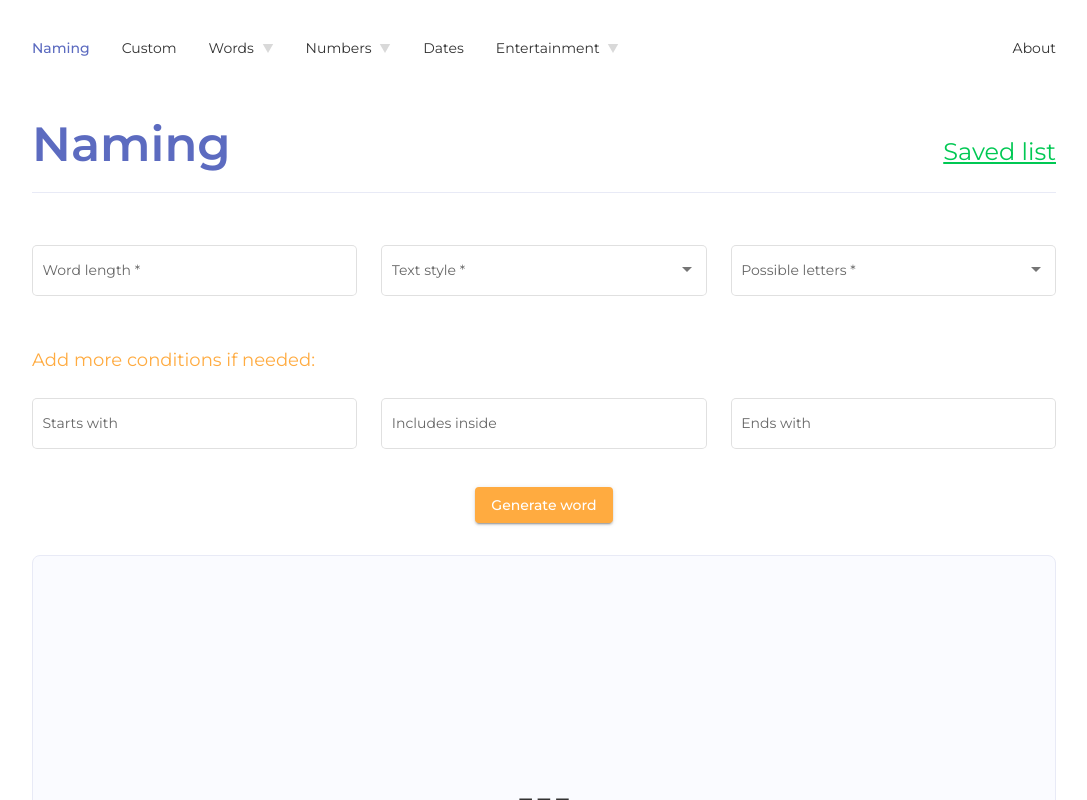
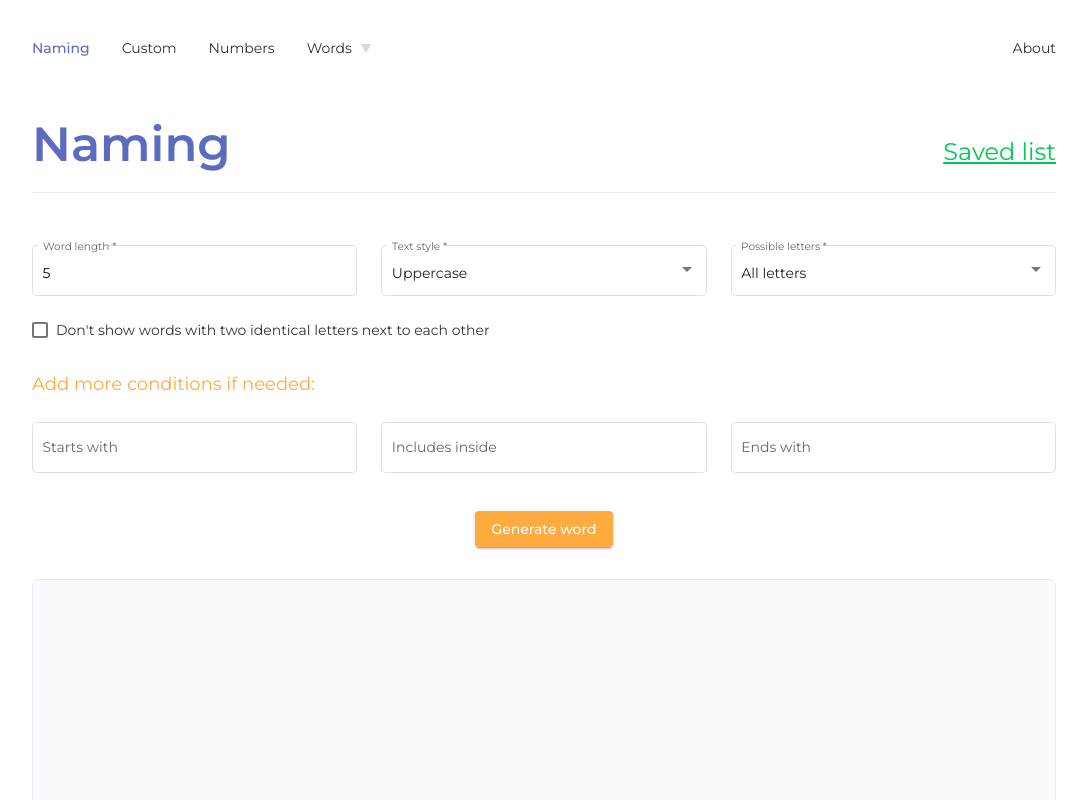
Before and after one commit to zoroMari/randomizer, an Angular app: page /naming in a window 1280 px wide. Shown: the top 800 px of the page, without its empty margins (96-1183 px from the left). Built offline with nearby package versions, Linux system fonts and the light colour scheme.

Commit message:
finished everything needed before creating the logic of filter

```diff
--- a/src/app/material.module.ts
+++ b/src/app/material.module.ts
@@ -4,19 +4,21 @@ import {MatButtonModule} from '@angular/material/button';
 import {MatFormFieldModule} from '@angular/material/form-field';
 import {MatSelectModule} from '@angular/material/select';
 import {MatInputModule} from '@angular/material/input';
-
+import {MatCheckboxModule} from '@angular/material/checkbox';
 @NgModule({
   imports: [
     MatButtonModule,
     MatFormFieldModule,
     MatSelectModule,
     MatInputModule,
+    MatCheckboxModule,
   ],
   exports: [
     MatButtonModule,
     MatFormFieldModule,
     MatSelectModule,
     MatInputModule,
+    MatCheckboxModule,
   ]
 })
 export class MaterialModule {
--- a/src/app/navigation/navigation.component.html
+++ b/src/app/navigation/navigation.component.html
@@ -5,34 +5,38 @@
         Naming
       </a>
     </li>
+
     <li>
       <a>
         Custom
       </a>
     </li>
+
+    <li>
+      <a>
+        Numbers
+      </a>
+    </li>
+
     <li>
       <a>
         Words
         <img src="../../assets/arrow.svg" alt="arrow">
       </a>
     </li>
-    <li>
-      <a>
-        Numbers
-        <img src="../../assets/arrow.svg" alt="arrow">
-      </a>
-    </li>
-    <li>
+
+    <!-- <li>
       <a>
         Dates
       </a>
     </li>
+
     <li>
       <a>
         Entertainment
         <img src="../../assets/arrow.svg" alt="arrow">
       </a>
-    </li>
+    </li> -->
   </ul>
 
   <ul class="menu__list menu__list_right">
--- a/src/app/pages/naming/naming-component.html
+++ b/src/app/pages/naming/naming-component.html
@@ -1,6 +1,6 @@
 <app-title title="Naming"></app-title>
 
-<form [formGroup]="form">
+<form [formGroup]="form" (submit)="handleGenerateWord()">
   <div class="formLine formLine_1">
     <mat-form-field appearance="outline">
       <mat-label>Word length</mat-label>
@@ -12,7 +12,7 @@
       <mat-select formControlName="style">
         <mat-option
           *ngFor="let style of styleList"
-          value="style"
+          [value]="style"
         >
           {{ style }}
         </mat-option>
@@ -27,13 +27,17 @@
       >
         <mat-option
           *ngFor="let letter of letterList"
-          value="letter"
+          [value]="letter"
         >
           {{ letter }}
         </mat-option>
       </mat-select>
     </mat-form-field>
   </div>
+
+  <section class="checkboxLine">
+    <mat-checkbox class="checkbox">Don't show words with two identical letters next to each other</mat-checkbox>
+  </section>
 
   <div class="moreConditions">
     <p class="title">Add more conditions if needed:</p>
@@ -66,4 +70,4 @@
   </button>
 </form>
 
-<app-word-generated></app-word-generated>
+<app-word-generated [wordGenerated]="wordGenerated"></app-word-generated>
--- a/src/app/pages/naming/naming-component.sass
+++ b/src/app/pages/naming/naming-component.sass
@@ -20,6 +20,13 @@ form
       &:not(:last-of-type)
         margin-right: $medium-spacing
 
+  .checkboxLine
+    display: flex
+    width: 100%
+
+    .checkbox
+      color: $black-color
+
   .moreConditions
     display: flex
     width: 100%
--- a/src/app/pages/naming/naming-component.ts
+++ b/src/app/pages/naming/naming-component.ts
@@ -1,5 +1,6 @@
 import { Component, OnInit } from "@angular/core";
 import { FormControl, FormGroup, NgForm, Validators } from "@angular/forms";
+import { FilterService } from "src/app/shared/services/filter.service";
 
 @Component({
   selector: 'app-naming',
@@ -7,22 +8,32 @@ import { FormControl, FormGroup, NgForm, Validators } from "@angular/forms";
   styleUrls: ['./naming-component.sass'],
 })
 export class NamingComponent implements OnInit {
-  public letterList: string[] = ['a', 'b', 'c'];
-  public styleList: string[] = ['capital', 'fisrt capital', 'normal'];
+  public letterList!: string[];
+  public styleList!: string[];
   public form!: FormGroup;
+  public wordGenerated: string = '---';
+
+  constructor(private _filterService: FilterService) {}
 
   ngOnInit() {
+    this.letterList = this._filterService.letterList;
+    this.styleList = this._filterService.testStyle;
     this._formInitialization();
   }
 
   private _formInitialization() {
     this.form = new FormGroup({
-      length: new FormControl('', Validators.required),
+      length: new FormControl('5', Validators.required),
       style: new FormControl(this.styleList[0], Validators.required),
-      letters: new FormControl('', Validators.required),
+      letters: new FormControl([this.letterList[0]], Validators.required),
       starts: new FormControl(''),
       includes: new FormControl(''),
       ends: new FormControl(''),
     })
   }
+
+  public handleGenerateWord() {
+
+    this.wordGenerated = 'New word'
+  }
 }
--- /dev/null
+++ b/src/app/shared/services/filter.service.ts
@@ -0,0 +1,52 @@
+import { Injectable } from "@angular/core";
+
+@Injectable({
+  providedIn: 'root',
+})
+export class FilterService {
+  private _letterList: string[] = [
+    'All letters',
+    'Only vowels',
+    'Only consonants',
+    'A',
+    'B',
+    'C',
+    'D',
+    'E',
+    'F',
+    'G',
+    'H',
+    'I',
+    'J',
+    'K',
+    'L',
+    'M',
+    'N',
+    'O',
+    'P',
+    'Q',
+    'R',
+    'S',
+    'T',
+    'U',
+    'V',
+    'W',
+    'X',
+    'Y',
+    'Z',
+  ];
+
+  private _testStyle: string[] =[
+    'Uppercase',
+    'Lowercase',
+    'Capitalize',
+  ]
+
+  get letterList() {
+    return this._letterList;
+  }
+
+  get testStyle() {
+    return this._testStyle;
+  }
+}
--- a/src/app/word-generated/word-generated.component.html
+++ b/src/app/word-generated/word-generated.component.html
@@ -1,3 +1,3 @@
 <section class="wordSection">
-  <p class="wordSection__text">---</p>
+  <p class="wordSection__text">{{ wordGenerated }}</p>
 </section>
--- a/src/app/word-generated/word-generated.component.ts
+++ b/src/app/word-generated/word-generated.component.ts
@@ -1,4 +1,4 @@
-import { Component, OnInit } from '@angular/core';
+import { Component, Input, OnInit } from '@angular/core';
 
 @Component({
   selector: 'app-word-generated',
@@ -6,6 +6,7 @@ import { Component, OnInit } from '@angular/core';
   styleUrls: ['./word-generated.component.sass']
 })
 export class WordGeneratedComponent implements OnInit {
+  @Input() wordGenerated: string = '---'
 
   constructor() { }
 
```
